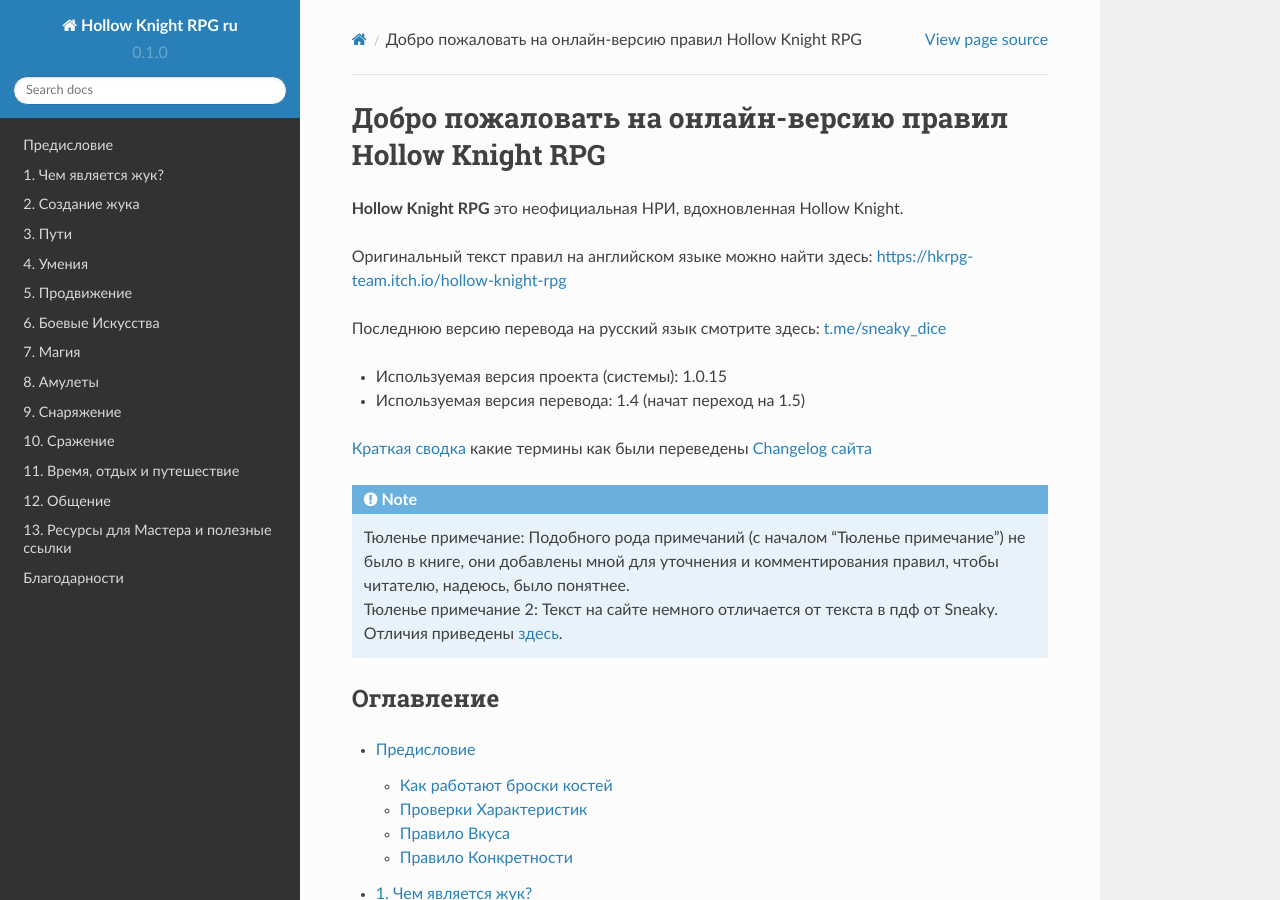
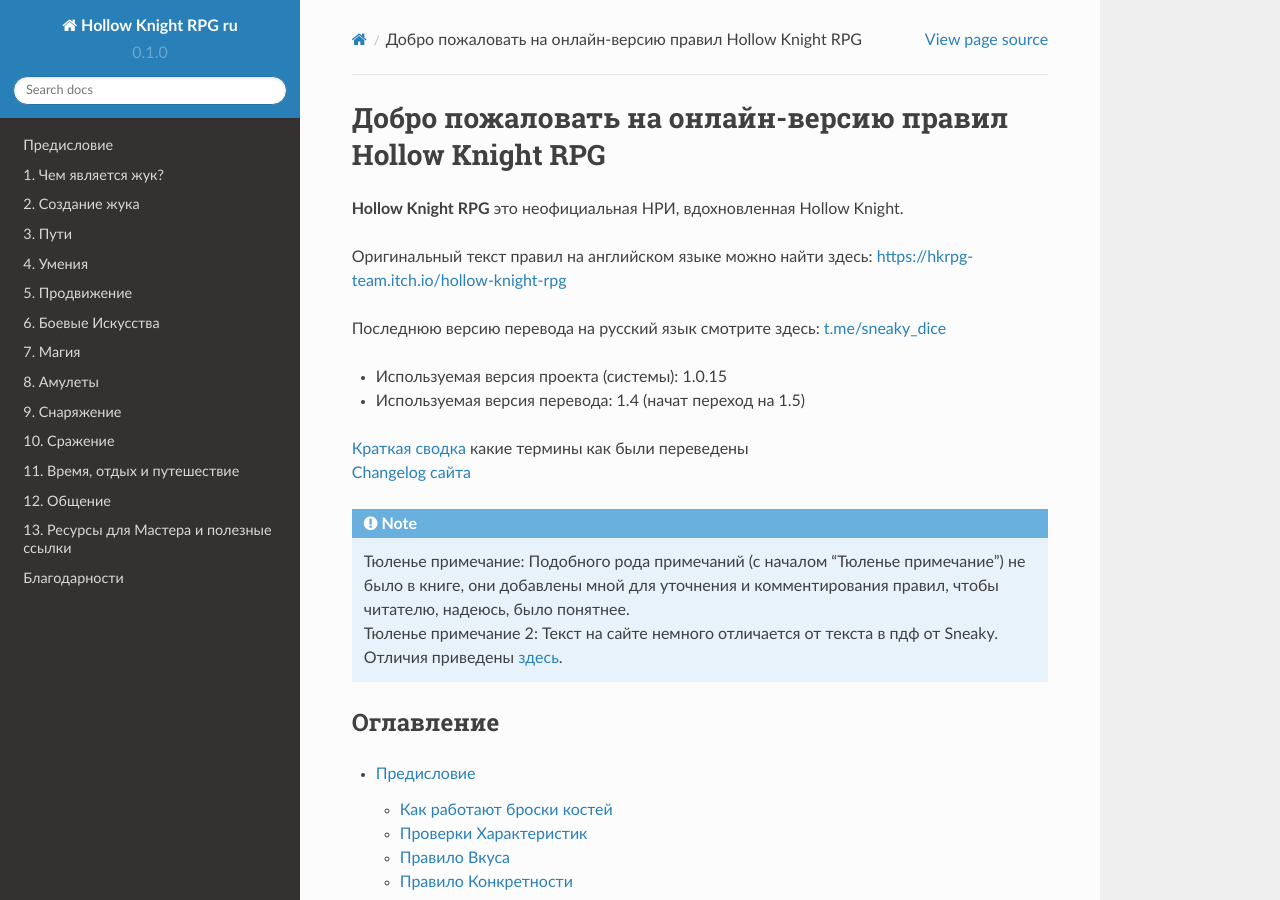
Before and after one commit to LazySelkie/hollow-knight-rpg-ru, a Sphinx documentation site: the page built from docs/source/index.rst, in a window 1280 px wide and 900 px high. Built offline with Sphinx 7.4.7 and the Read the Docs theme 2.0.0, drawn with Linux system fonts in a browser that asks for light colours.

```diff
--- a/docs/source/index.rst
+++ b/docs/source/index.rst
@@ -10,8 +10,8 @@
 * Используемая версия проекта (системы): 1.0.15
 * Используемая версия перевода: 1.4 (начат переход на 1.5)
 
-:ref:`Краткая сводка <glossary>` какие термины как были переведены
-:ref:`Changelog сайта <changelog>`
+| :ref:`Краткая сводка <glossary>` какие термины как были переведены
+| :ref:`Changelog сайта <changelog>`
 
 .. note::
 
```
